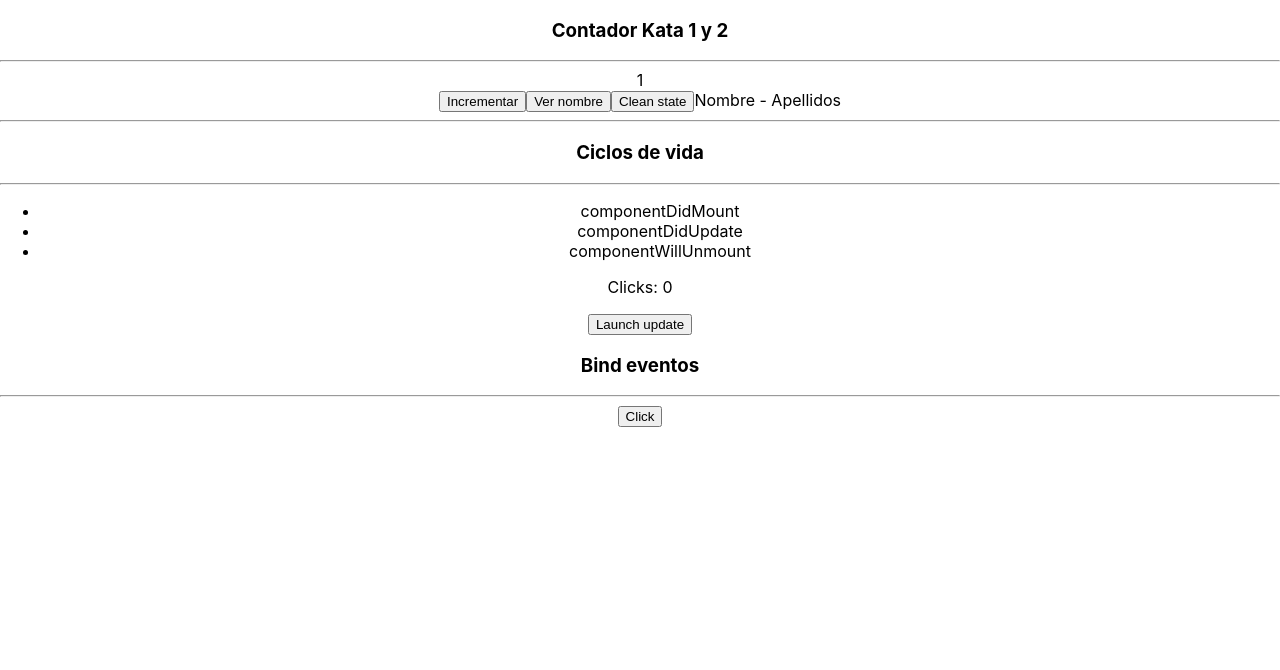
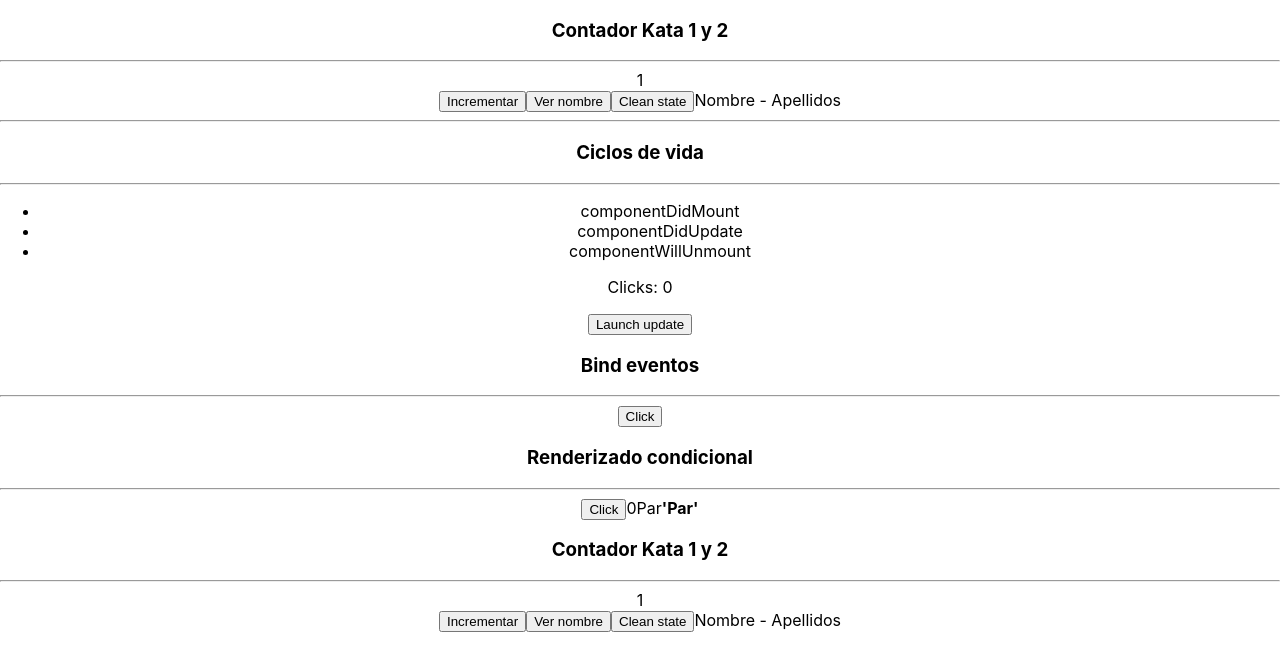
Before and after one commit to carlosmico/ReactDemo, a React (Create React App) app: page / in a window 1280 px wide. Shown: the top 670 px of the page. Built offline with nearby package versions, Linux system fonts and the light colour scheme.

Commit message:
Conditional rendering added

```diff
--- a/src/App.js
+++ b/src/App.js
@@ -2,6 +2,8 @@ import './App.css';
 import Counter from './components/Counter'
 import LifeCycles from './components/LifeCycles'
 import BindEvents from './components/BindEvents'
+import RenderingConditional from './components/RenderingConditional'
+
 
 const incrementValue = 5;
 
@@ -15,7 +17,9 @@ function App() {
 
       <LifeCycles lifeCycles={["componentDidMount", "componentDidUpdate", "componentWillUnmount"]} />
 
-      <BindEvents/>
+      <BindEvents />
+
+      <RenderingConditional/>
     </div>
   );
 }
--- /dev/null
+++ b/src/components/RenderingConditional.jsx
@@ -0,0 +1,36 @@
+import React, { Component } from 'react';
+import Counter from './Counter';
+
+class RenderingConditional extends Component {
+    constructor(props) {
+        super(props);
+
+        this.state = {
+            clicks: 0,
+        };
+    }
+
+    click() {
+        this.setState({ clicks: this.state.clicks + 1 })
+    }
+
+    render() {
+        return <div>
+            <h3>Renderizado condicional</h3>
+
+            <hr />
+
+            <button onClick={() => this.click()}>Click</button>
+
+            <span>{this.state.clicks}</span>
+
+            {this.state.clicks % 2 === 0 ? 'Par' : 'Impar'}
+
+            {this.state.clicks % 2 === 0 ? <b>'Par'</b> : <i>'Impar'</i>}
+
+            {this.state.clicks % 2 === 0 && <Counter />}
+        </div>
+
+    }
+}
+export default RenderingConditional;
```
